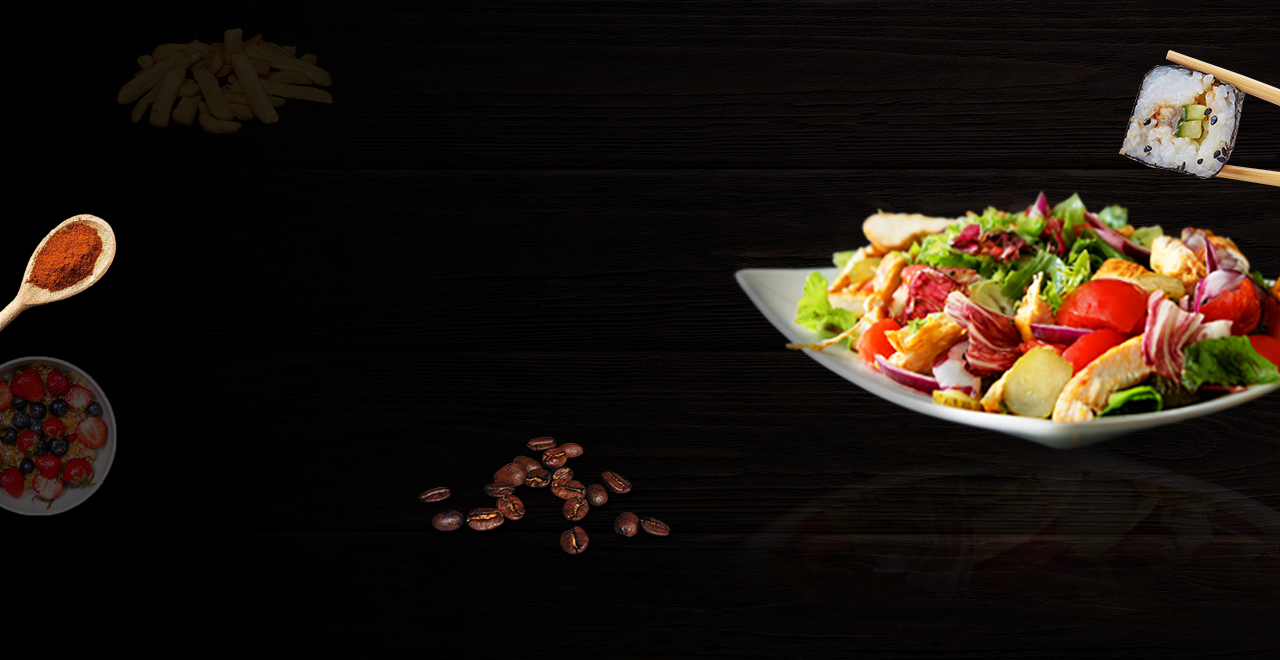
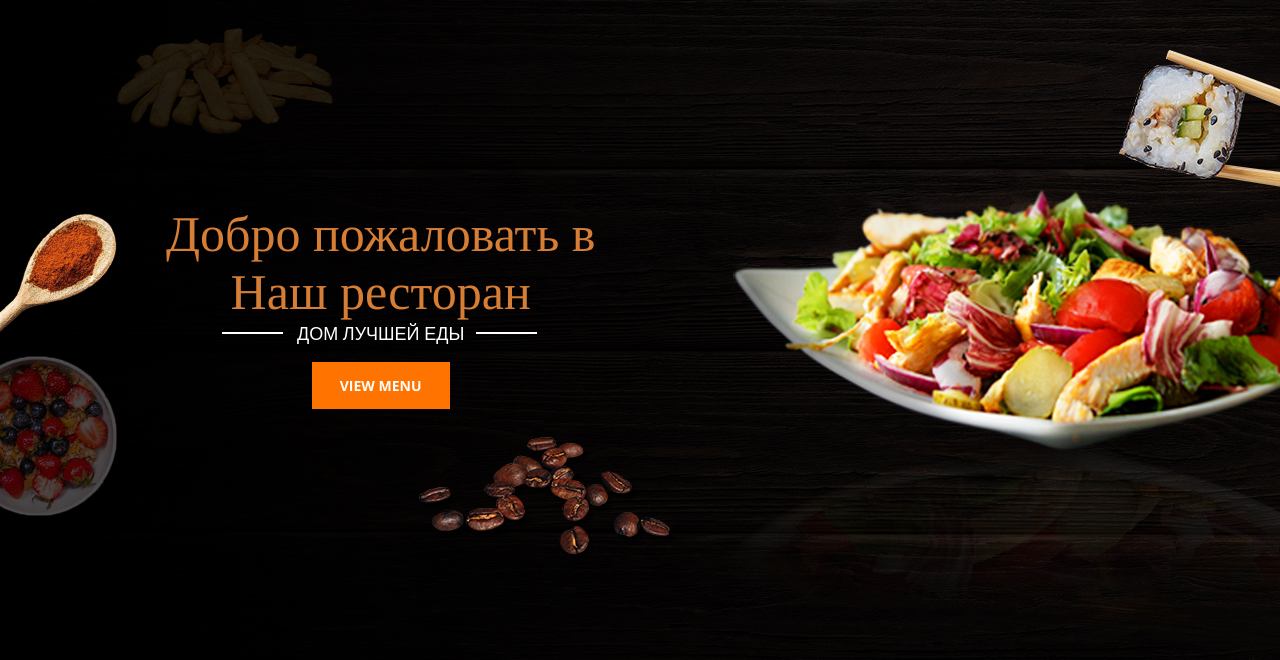
Before and after one commit to MishaSkroba/Restaurant, a plain HTML site: page index.html in a window 1280 px wide. Shown: the part 140-800 px from the top of the page. Drawn offline with nearby package versions, Linux system fonts and the light colour scheme.

Commit message:
Adding of headers of the main blick

```diff
--- a/css/style.css
+++ b/css/style.css
@@ -83,3 +83,60 @@ body {
 .button:hover {
     background-color: #894b17;
 }
+
+.header-down {
+    position: relative;
+}
+
+.header-title {
+    position: absolute;
+    color: #D67E35;
+    font-family: 'Tinos', serif;
+    font-size: 50px;
+    font-weight: 400;
+    text-align: center;
+    margin-top: 222px;
+    margin-bottom: 12px;
+}
+
+.header-suptitle {
+    color:#fff;
+    font-size: 18px;
+    font-family: 'Open Sans', sans-serif;;
+}
+
+.header-suptitle::after {
+    position: absolute;
+    content: '';
+    height: 2px;
+    width: 61px;
+    background-color: #fff;
+    top: 127px;
+    left: 56px;
+}
+
+.header-suptitle::before {
+    position: absolute;
+    content: '';
+    height: 2px;
+    width: 61px;
+    background-color: #fff;
+    top: 127px;
+    left: 310px;
+}
+
+.header-button {
+    background-color: #FF7400;
+    padding: 14px 28px;
+    color: #fff;
+    font-size: 14px;
+    font-weight: 700;
+    font-family: 'Open Sans', sans-serif;
+    text-decoration: none;
+
+    transition: background-color 0.3s linear;
+}
+
+.header-button:hover {
+    background-color: #904506;
+}
--- a/index.html
+++ b/index.html
@@ -6,8 +6,12 @@
     <meta name="viewport" content="width=device-width, initial-scale=1.0">
     <title>Ресторан</title>
     <link rel="stylesheet" href="css/style.css">
-    <link rel="preconnect" href="https://fonts.googleapis.com"><link rel="preconnect" href="https://fonts.gstatic.com" crossorigin>
+    <link rel="preconnect" href="https://fonts.googleapis.com">
+    <link rel="preconnect" href="https://fonts.gstatic.com" crossorigin>
     <link href="https://fonts.googleapis.com/css2?family=Open+Sans:wght@300;400;500;600;700;800&display=swap" rel="stylesheet">
+    <link rel="preconnect" href="https://fonts.googleapis.com">
+    <link rel="preconnect" href="https://fonts.gstatic.com" crossorigin>
+    <link href="https://fonts.googleapis.com/css2?family=Tinos:wght@400;700&display=swap" rel="stylesheet">
 </head>
 <body>
     <div class="header">
@@ -41,6 +45,25 @@
                     <a class="button" href="#">ЗАКАЗ СТОЛИКА</a>
                 </div>
             </div>
+
+            <div class="header-down">
+                <div class="header-title">
+                    Добро пожаловать в
+
+                    <div class="header-subtitle">
+                        Наш ресторан
+                    </div>
+
+                    <div class="header-suptitle">
+                        ДОМ ЛУЧШЕЙ ЕДЫ
+                    </div>
+
+                    <div class="heder-btn">
+                        <a href="#" class="header-button">VIEW MENU</a>
+                    </div>
+                </div>
+            </div>
+
         </div>
     </div>
 
```
